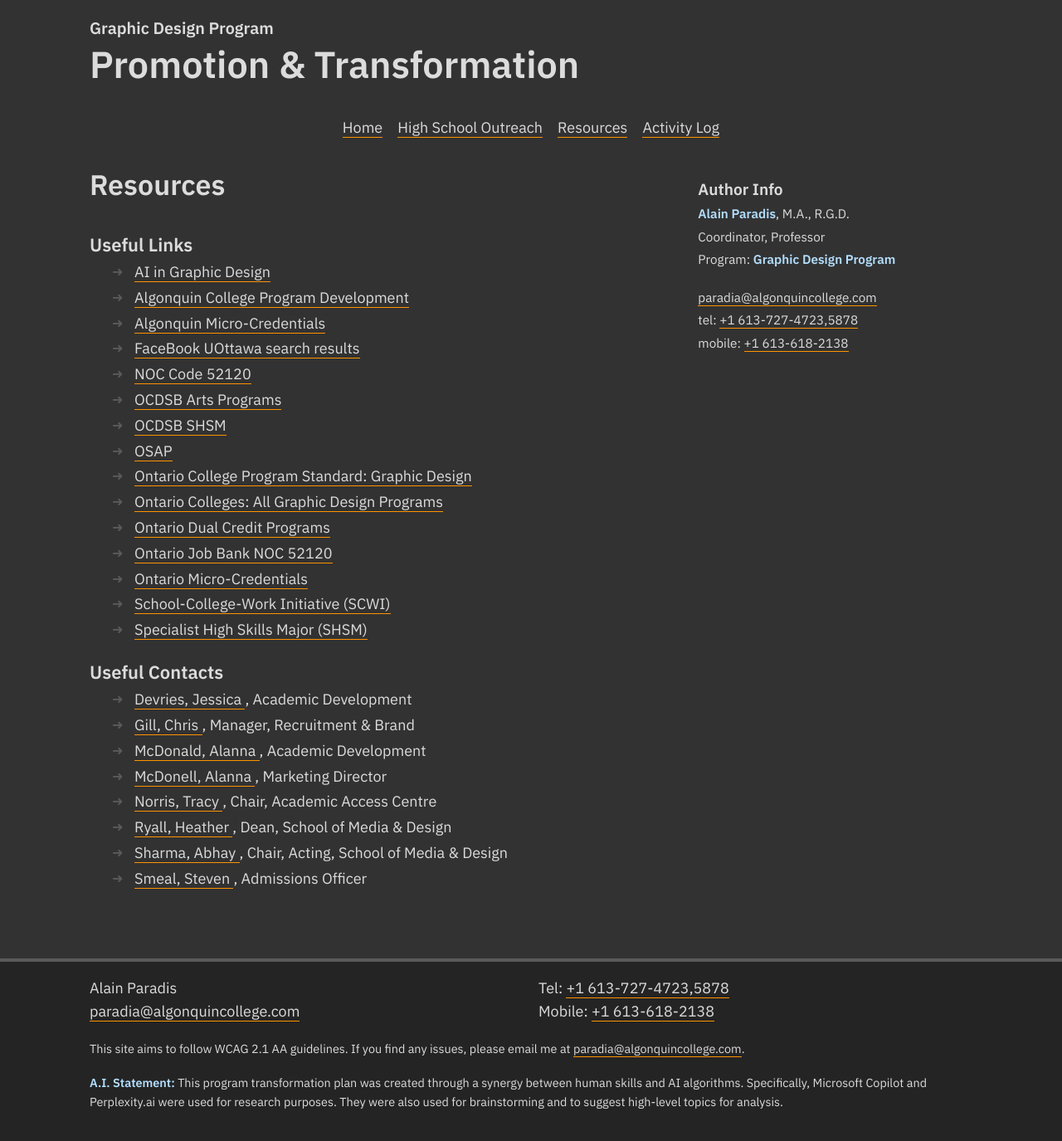
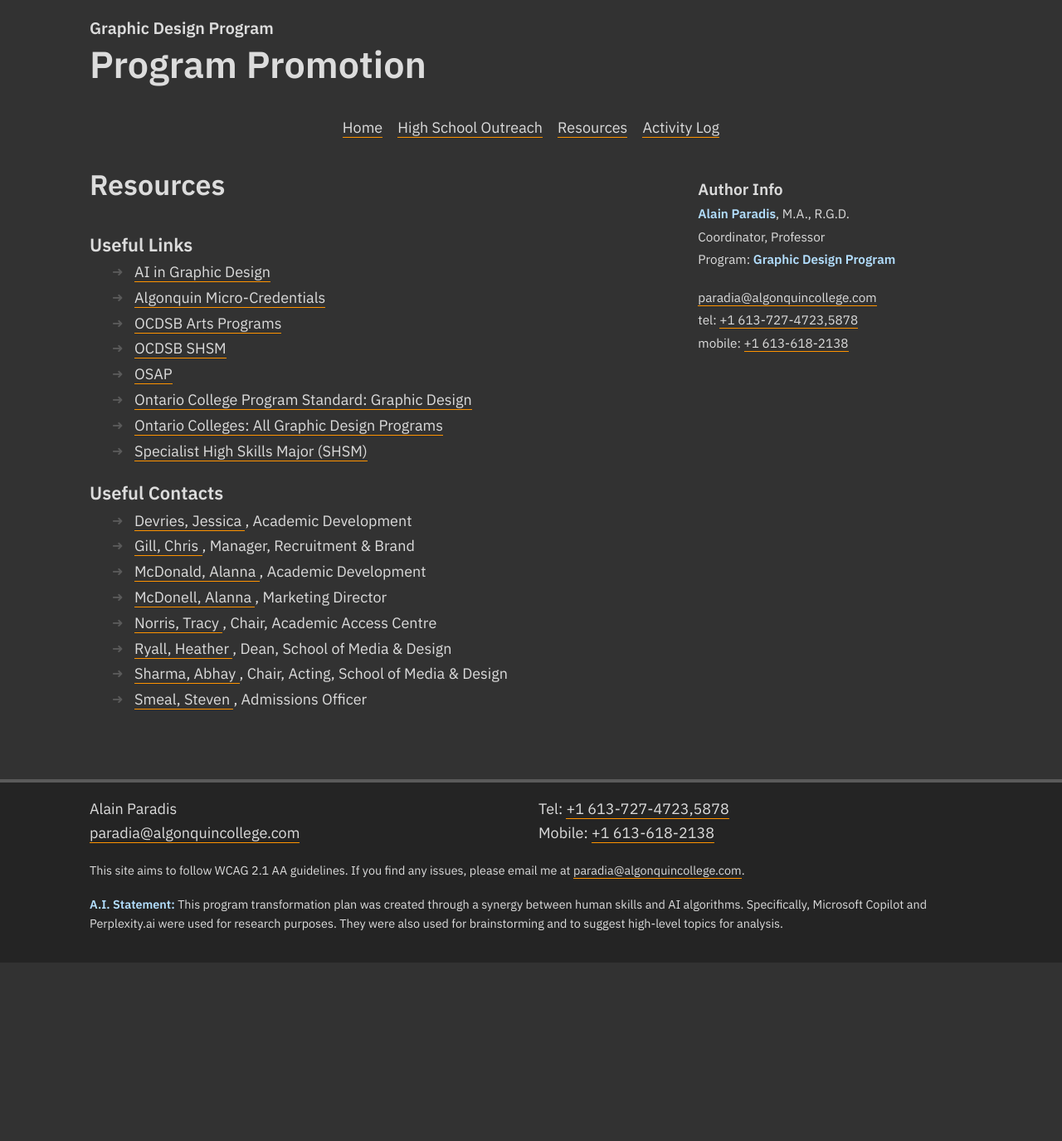
Before and after one commit to AlainParadis/program-promotion, a Jekyll site: the page built from resources.md, in a window 1280 px wide. Shown: the whole page at 83% size. Built offline with Jekyll 4.4.1, drawn with Linux system fonts in a browser that asks for light colours; after the commit the page ends 1160 px from its top, so only the background shows below that.

Commit message:
remove program transformation content from promo site

```diff
--- a/_data/sitewide.yml
+++ b/_data/sitewide.yml
@@ -1,6 +1,6 @@
 identification:
   program-name: Graphic Design Program
-  site-title: Promotion & Transformation
+  site-title: Program Promotion
   my-name: Alain Paradis
   my-job-title: Coordinator, Professor
   credentials: M.A., R.G.D.
@@ -140,20 +140,10 @@ schools:
       url: "https://merivalehs.ocdsb.ca"
 
 links:
-  - title: "Ontario Job Bank NOC 52120"
-    url: "https://www.services.labour.gov.on.ca/labourmarket-ui/jobProfile?nocCode=52120"
-  - title: "NOC Code 52120"
-    url: "https://noc.esdc.gc.ca/OaSIS/OaSISOccProfile?code=52120.01&version=2023.0"
   - title: "OCDSB Arts Programs"
     url: "https://www.ocdsb.ca/programs-learning/secondary/programs/arts"
   - title: "Specialist High Skills Major (SHSM)"
     url: "https://www.ontario.ca/document/specialist-high-skills-major-policy-and-implementation-guide/arts-and-culture"
-  - title: "School-College-Work Initiative (SCWI)"
-    url: "https://www.ontario.ca/page/dual-credit-programs"
-  - title: "Ontario Dual Credit Programs"
-    url: "https://www.ontario.ca/page/dual-credit-programs"
-  - title: "Ontario Micro-Credentials"
-    url: "https://www.ontario.ca/page/micro-credentials-ontarios-postsecondary-schools"
   - title: "OSAP"
     url: "https://www.ontario.ca/page/osap-ontario-student-assistance-program"
   - title: "Algonquin Micro-Credentials"
@@ -164,10 +154,6 @@ links:
     url: "https://www.ontario.ca/page/college-program-standard-graphic-design"
   - title: "Ontario Colleges: All Graphic Design Programs"
     url: "https://www.ontariocolleges.ca/en/programs?q=Graphic%20Design&page=0"
-  - title: "Algonquin College Program Development"
-    url: "https://www.algonquincollege.com/academic-development/"
-  - title: "FaceBook UOttawa search results"
-    url: "https://www.facebook.com/search/pages/?q=uottawa%20arts&sde=AbrggujvjMyXR74p7wCRmi0L_zu0jmOyUZzf8HGUjsoFR3AgjBZh7C6nMHBmYpwZR4RMZiAkOHyu6RQidk6huyHE"
   - title: "AI in Graphic Design"
     url: "https://www.bluehost.com/en-ca/blog/ai-in-graphic-design/"
 
```
Also changed, not shown: index.md (+1 -1 lines).
